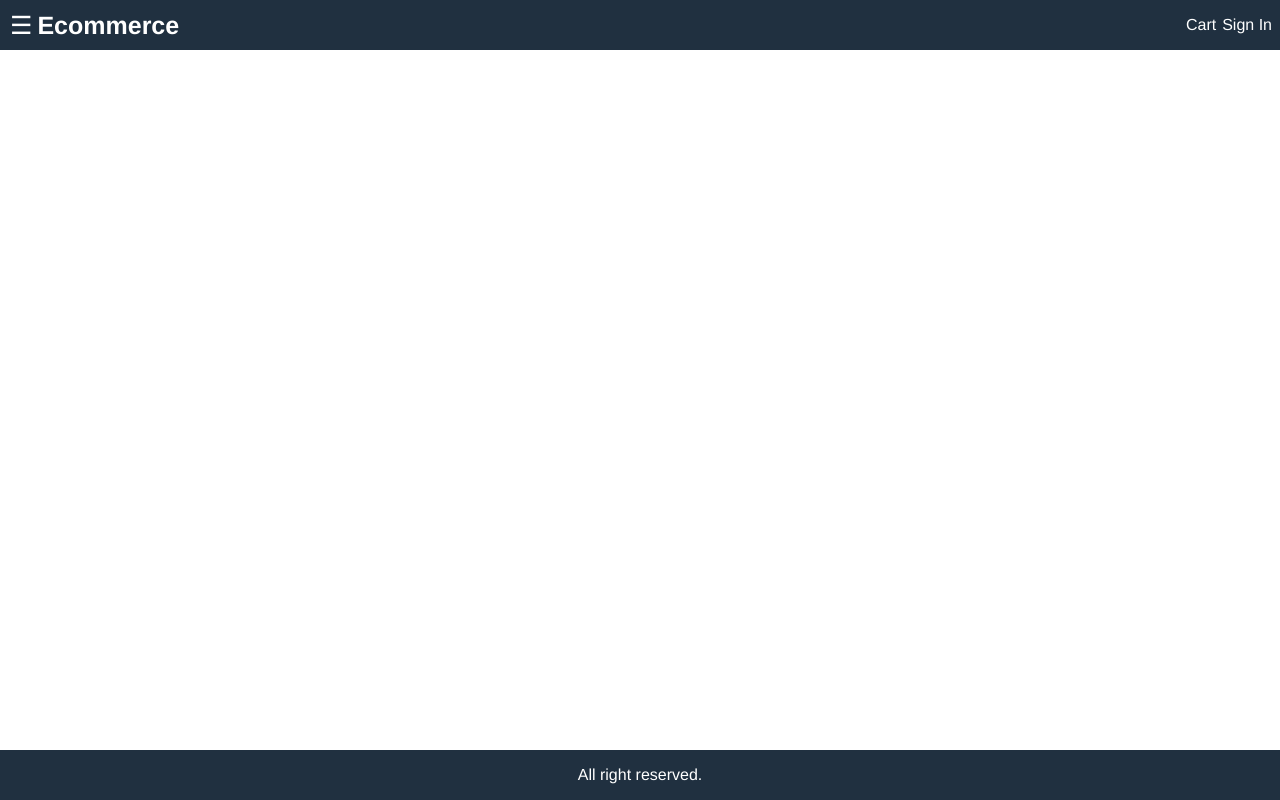
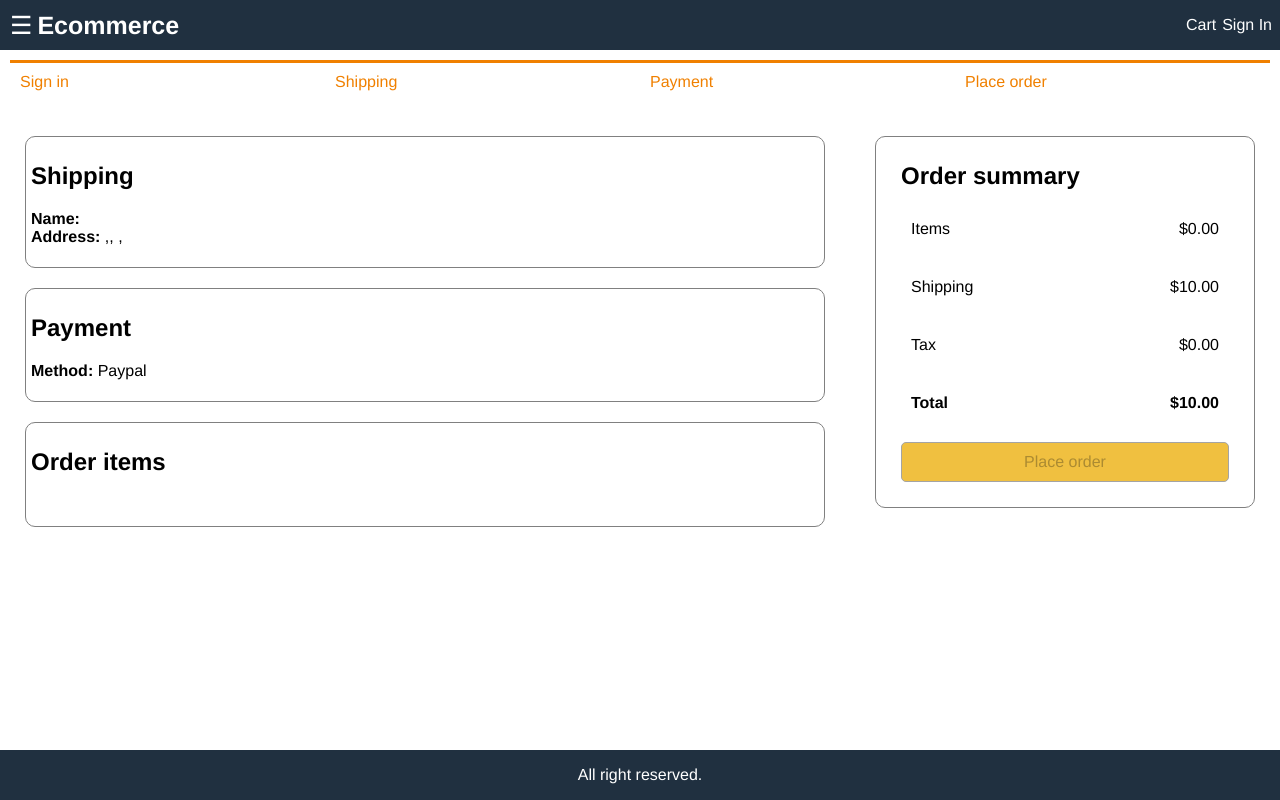
Before and after one commit to andresdthx/node, a React (Create React App) app in the folder frontend/: page /placeorder in a window 1280 px wide. Built offline with nearby package versions, Linux system fonts and the light colour scheme.

Commit message:
place order screen

```diff
--- a/frontend/src/App.js
+++ b/frontend/src/App.js
@@ -9,6 +9,7 @@ import { signout } from './actions/userActions';
 import RegisterScreen from './screens/RegisterScreen';
 import ShippingAddressScreen from './screens/ShippingAddressScreen';
 import PaymentMethodScreen from './screens/PaymentMethodScreen';
+import PlaceOrderScreen from './screens/PlaceOrderScreen';
 
 function App() {
 
@@ -70,6 +71,7 @@ function App() {
             <Route path="/" component={HomeScreen} exact></Route>
             <Route path="/shipping" component={ShippingAddressScreen}></Route>
             <Route path="/payment" component={PaymentMethodScreen}></Route>
+            <Route path="/placeorder" component={PlaceOrderScreen}></Route>
         </main>
         <footer className="footer">
             All right reserved.
--- /dev/null
+++ b/frontend/src/screens/PlaceOrderScreen.js
@@ -0,0 +1,120 @@
+import React from 'react';
+import { useDispatch, useSelector } from 'react-redux';
+import { Link } from 'react-router-dom';
+import { addToCart } from '../actions/cartActions';
+// import Cart from '../components/Cart';
+import CheckoutSteps from '../components/CheckoutSteps';
+
+export default function PlaceOrderScreen(props) {
+
+    const dispatch = useDispatch('');
+    const cart = useSelector(state => state.cart);
+
+    if (!cart.paymentMethod) {
+        props.history.push('/payment');
+    }
+
+    const toPrice = (num) => Number(num.toFixed(2));
+    cart.itemsPrice = toPrice(cart.cartItems.reduce((a,c)=> a + c.qty * c.price, 0));
+    cart.shippingPrice = cart.itemsPrice > 100 ? toPrice(0) : toPrice(10);
+    cart.taxPrice = toPrice(0.15 * cart.itemsPrice);
+    cart.totalPrice = cart.itemsPrice + cart.shippingPrice + cart.taxPrice;
+
+    const placeOrderHandler = () => {
+        //
+    }
+
+    return (
+        <div>
+            <CheckoutSteps step1 step2 step3 step4></CheckoutSteps>
+            <div className="row top">
+                <div className="col-2">
+                    <ul>
+                        <li>
+                            <div className="card card-body">
+                                <h2>Shipping</h2>
+                                <p>
+                                    <strong>Name: </strong>{cart.shippingAddress.fullName} <br/>
+                                    <strong>Address: </strong> {cart.shippingAddress.address},
+                                    {cart.shippingAddress.city}, {cart.shippingAddress.postalCode},
+                                    {cart.shippingAddress.country}
+                                </p>
+                            </div>
+                        </li>
+                        <li>
+                            <div className="card card-body">
+                                <h2>Payment</h2>
+                                <p>
+                                    <strong>Method: </strong>{cart.paymentMethod} <br/>
+                                </p>
+                            </div>
+                        </li>
+                        <li>
+                            <div className="card card-body">
+                                <h2>Order items</h2>
+                                <p>
+                                    <div className="shopping-cart">
+                                        {cart.cartItems.map((x) => (
+                                            <div className="products-cart">
+                                                <img src={x.image} className="image-cart" alt={x.name} />
+                                                <div className="name-cart"><Link to={`/product/${x.product}`}> {x.name} </Link></div>
+                                                <div className="qty-cart">
+                                                    <select value={x.qty} onChange={e => dispatch(addToCart(x.product, Number(e.target.value)))}>
+                                                            {
+                                                                [...Array(x.countInStock).keys()].map( x => (
+                                                                    <option key={x + 1} value={x + 1}>
+                                                                        {x + 1}
+                                                                    </option>
+                                                                ))
+                                                            }
+                                                    </select>
+                                                </div>
+                                                <div className="price-cart">{x.qty} x ${x.price} = ${x.qty * x.price}</div>
+                                            </div>
+                                        ))}
+                                    </div>
+                                </p>
+                            </div>
+                        </li>
+                    </ul>
+                </div>
+                <div className="col-1">
+                    <div className="card card-body">
+                        <ul>
+                            <li>
+                                <h2>Order summary</h2>
+                            </li>
+                            <li>
+                                <div className="row">
+                                    <div>Items</div>
+                                    <div>${cart.itemsPrice.toFixed(2)}</div>
+                                </div>
+                            </li>
+                            <li>
+                                <div className="row">
+                                    <div>Shipping</div>
+                                    <div>${cart.shippingPrice.toFixed(2)}</div>
+                                </div>
+                            </li>
+                            <li>
+                                <div className="row">
+                                    <div>Tax</div>
+                                    <div>${cart.taxPrice.toFixed(2)}</div>
+                                </div>
+                            </li>
+                            <li>
+                                <div className="row">
+                                    <div><strong>Total</strong></div>
+                                    <div><strong>${cart.totalPrice.toFixed(2)}</strong></div>
+                                </div>
+                            </li>
+                            <li>
+                                <button type="button" onClick={placeOrderHandler} disabled={cart.cartItems.length === 0} className="primary block">Place order</button>
+                            </li>
+                        </ul>
+                    </div>
+                </div>
+            </div>
+        </div>
+    )
+}
```
